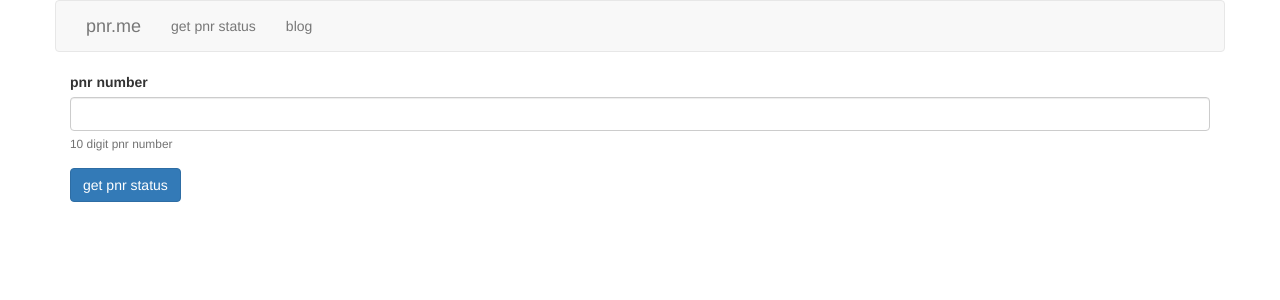
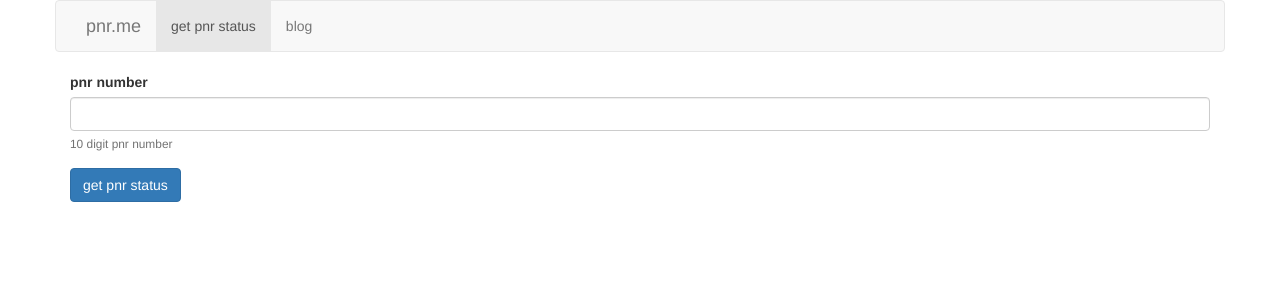
Before and after one commit to salilpa/pnrme, a Flask app: page /status in a window 1280 px wide. Shown: the top 300 px of the page. Run offline with Flask 2, Linux system fonts and the light colour scheme; some libraries are stand-ins or nearby versions.

Commit message:
class is active or not check

```diff
--- a/pnrme/templates/layout.html
+++ b/pnrme/templates/layout.html
@@ -26,7 +26,7 @@
         <!-- Collect the nav links, forms, and other content for toggling -->
         <div class="collapse navbar-collapse navbar-ex1-collapse">
             <ul class="nav navbar-nav">
-                <li><a href="{{ url_for('.status') }}">get pnr status</a></li>
+                <li {% if request.path == url_for('.status') %}class="active"{% endif %}><a href="{{ url_for('.status') }}">get pnr status</a></li>
                 <li><a href="http://blog.pnr.me">blog</a></li>
             </ul>
         </div><!-- /.navbar-collapse -->
```
